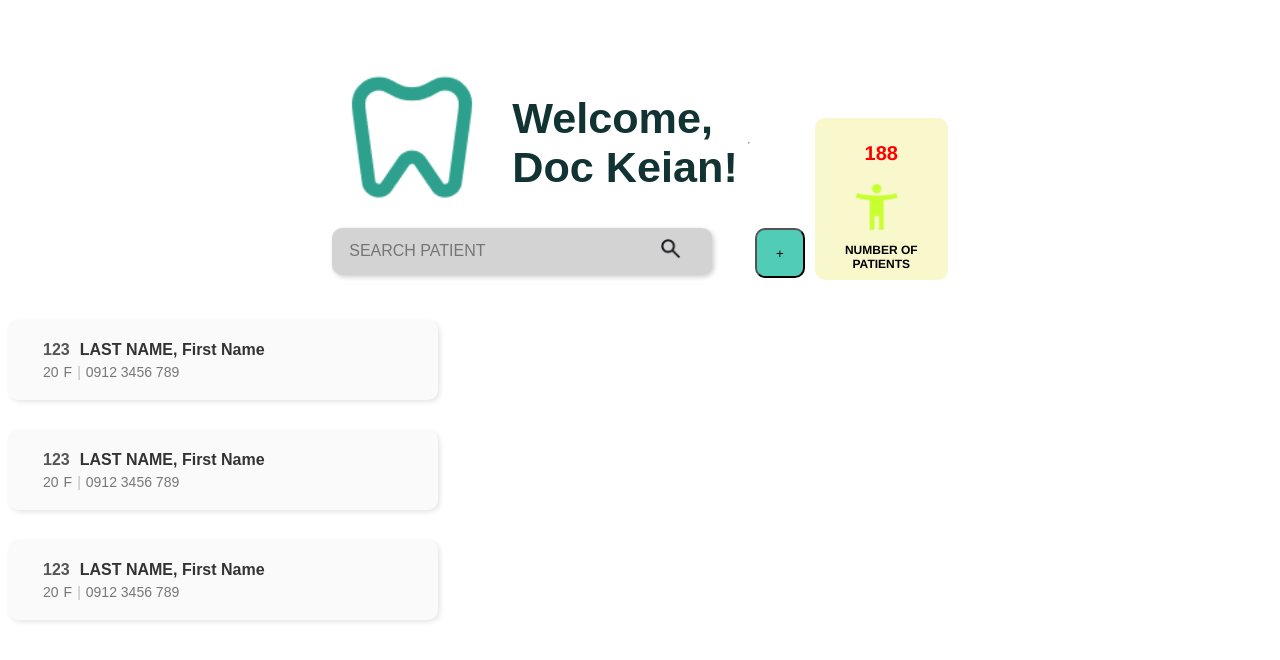
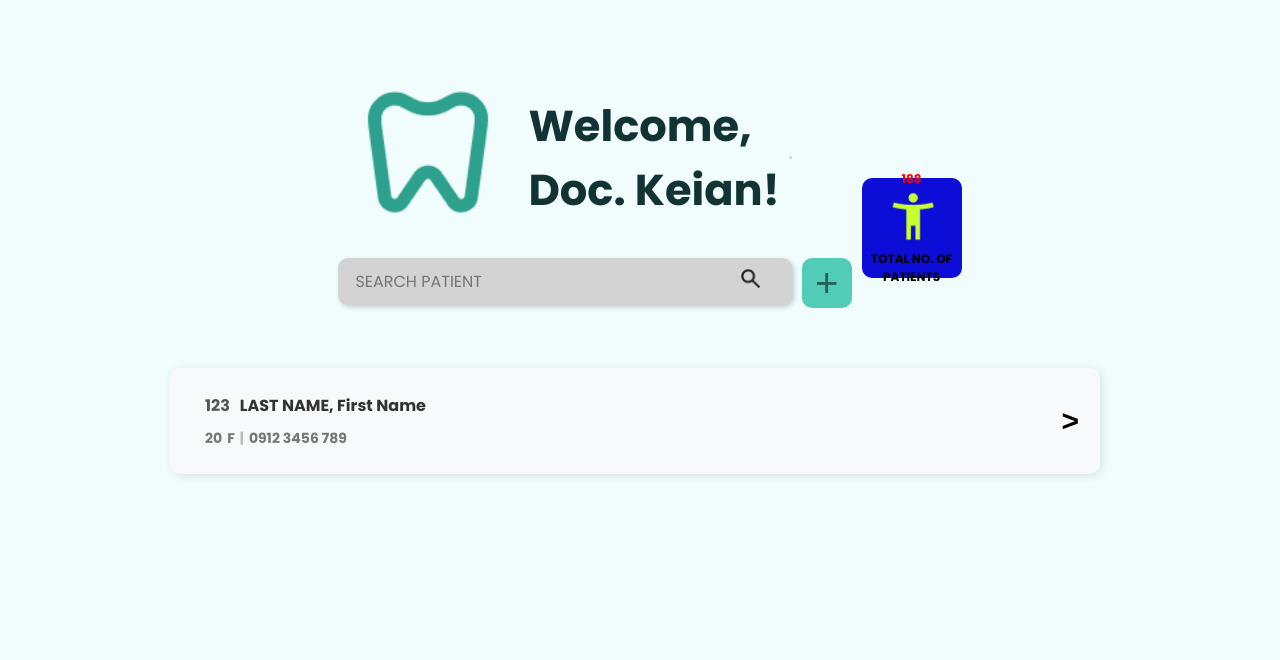
Before and after one commit to sophianyap/im, a plain HTML site: page homepage.html in a window 1280 px wide. Drawn offline with Linux system fonts and the light colour scheme.

Commit message:
changes on home page and patient info added

```diff
--- a/homepage.html
+++ b/homepage.html
@@ -3,6 +3,8 @@
 <head>
     <meta name="viewport" content="width=device-width, initial-scale=1.0">
     <link rel="stylesheet" href="styles.css">
+    <link href="https://fonts.googleapis.com/css2?family=Poppins:wght@400;700&display=swap" rel="stylesheet">
+
     <title>Dental Clinic</title>
 </head>
 <body>
@@ -14,7 +16,7 @@
             <section id="home">
                 <div class="title-area">
                     <img src="assets/dentistry.png" alt="Dentistry Logo">
-                    <h1 id="home-name">Welcome, <br>Doc Keian!</h1>
+                    <h1 id="home-name">Welcome, <br>Doc. Keian!</h1>
                     <hr>
 
                 </div>
@@ -32,9 +34,11 @@
                 +
             </button>
             <div class="number-of-patients">
-                <h1 id="patient-number" style="color: red; font-size: 20px;">188</h1>
+                <div class="inside-np">
+                    <div style="color:red">188</div>
                     <img id="patients" src="assets\accessibility_new.png">
-                <h1 id="patient-number">NUMBER OF PATIENTS</h1>
+                    <div id="patient-number">TOTAL NO. OF PATIENTS</div>
+                </div>
 
             </div>
         </div>
@@ -43,9 +47,11 @@
     <div class="patient-container">
         <div class="patient-card">
             <div class="patient-info">
+                <div class="first-line">
                     <div class="patient-id">123</div>
                     <div class="patient-name">LAST NAME, First Name</div>
                 </div>
+
                 <div class="patient-details">
                     <span class="patient-age">20</span>
                     <span class="patient-gender">F</span>
@@ -53,30 +59,16 @@
                     <span class="patient-contact">0912 3456 789</span>
                 </div>
             </div>
-        <div class="patient-card">
-            <div class="patient-info">
-                <div class="patient-id">123</div>
-                <div class="patient-name">LAST NAME, First Name</div>
+            <a href="patientInfo.html">
+                <div class="arrow">
+                    <button style="font-weight: bold;">>            </button>
                 </div>
-            <div class="patient-details">
-                <span class="patient-age">20</span>
-                <span class="patient-gender">F</span>
-                <span class="divider">|</span>
-                <span class="patient-contact">0912 3456 789</span>
+            </a>
+
         </div>
-        </div>
-        <div class="patient-card">
-            <div class="patient-info">
-                <div class="patient-id">123</div>
-                <div class="patient-name">LAST NAME, First Name</div>
-            </div>
-            <div class="patient-details">
-                <span class="patient-age">20</span>
-                <span class="patient-gender">F</span>
-                <span class="divider">|</span>
-                <span class="patient-contact">0912 3456 789</span>
-            </div>
-        </div>
+
+
+
     </div>
 
 
--- a/styles.css
+++ b/styles.css
@@ -1,29 +1,36 @@
+body{
+    background-color: #f1fcfc;
+}
 .page-container{
     display: flex;
     flex-direction: row;
+    font-family: 'Poppins', sans-serif;
+
 
 }
 .title-container {
+    margin-left: 20px;
+
     display: flex;
-
     padding-top: 50px;
     display: flex;
     height: auto;
     width: 100%;
     display: flex;
     justify-content: center;
+    margin-bottom: 60px;
 }
 
 
 
 .title-area {
+    margin-left: 10px;
     display: flex;
     align-items: center;
     gap: 10px;
-    font-family: Arial, Helvetica, sans-serif;
     font-weight: bold;
     color: rgb(18, 51, 51);
-    font-size: clamp(1rem, 2vw, 2rem);
+    font-size: clamp(1rem, 1vw, 1rem);
 }
 
 img {
@@ -36,15 +43,15 @@ img {
     font-size: clamp(1rem, 9vw, 2.7rem);
 }
 .search-box {
+    font-family: 'Poppins', sans-serif;
     left: 10px;
-    font-family: Arial, Helvetica, sans-serif;
     font-size: clamp(1rem, 1vw, 1rem);
     display: flex;
     align-items: center;
     background: #d3d3d3;
     border-radius: 10px;
     padding: 10px 15px;
-    width: 350px;
+    max-width: 600px;
     box-shadow: 2px 2px 5px rgba(0, 0, 0, 0.2);
 }
 
@@ -54,26 +61,49 @@ img {
     margin-right: 10px;
 }
 .search-box input {
+
+    font-family: 'Poppins', sans-serif;
     border: none;
     background: transparent;
     outline: none;
     flex: 1;
     font-size: 16px;
     color: #888;
+
+
+}
+
+#search-box:hover{
+    background-color: #51CCB7;
 }
 
 .search-box button {
+
     background: transparent;
     border: none;
     cursor: pointer;
     font-size: 18px;
     color: #333;
 }
+#patients {
+    width: 56.6px;
+    margin-left: 13px;
 
-#patients{
-    width: 56.6px;
-    height: auto;
-    margin-right: 10px;
+}
+
+.insidenp {
+
+    background: #fffde7;
+    border-radius: 15px;
+    box-shadow: 2px 2px 10px rgba(0, 0, 0, 0.1);
+    text-align: center;
+    display: flex;
+    flex-direction: column;
+    align-items: center;
+    justify-content: center;
+    padding-bottom: 19px;
+
+    padding: 5px;
 }
 
 .number-of-patients {
@@ -83,89 +113,115 @@ img {
     justify-content: center;
     align-items: center;
     border-radius: 10px;
-    width: 113px;
-    height: 132px;
-    background-color: #F9F7CC;
-    padding-top: 20px;
-    padding-left: 10px;
-    padding-right: 10px;
-    padding-bottom: 10px;
-    margin-top: 60px;
-    margin-left: 10px;
+    width: 90px;
+    height: 90px;
+    background-color: #0d0dd8;
+    padding: 5px;
+    margin-left:10px;
+    margin-top:120px;
     text-align: center;
+    font-family: 'Poppins', sans-serif;
+    font-size: 12px;
+    font-weight: bold;
+    color: black;
+    text-align: center;
+
 }
 
-#patient-number{
-    font-size: 12px;
-    font-family: 'Franklin Gothic Medium', 'Arial Narrow', Arial, sans-serif;
+.patient-number {
 
 }
 
 
+
+
 #add-button{
+    margin-top: 60px;
+    border: none;
+    background: none;
     padding: 0px;
     border-radius: 10px;
     background-color: #51CCB7;
     height:50px;
     width:50px;
-    margin-left:5px;
-    margin-top:170px;
+    margin-left:10px;
+    margin-top:200px;
+    font-size: 40px;
+    color: #296158;
 }
 
 #add-button:hover {
-    background-color:  #2b6158;
+    background-color:  #62e9d0;
     cursor: pointer;
+    color: #ffffff;
+
+    transition: ease-in-out, 0.5s;
 }
-.patient-container{
 
+.patient-container {
+    padding-right: 40px;
+    flex-direction: column;
     display: flex;
-    flex-direction: column;
-    justify-content: flex-start;
-    width: 100%;
-    margin-top: 20px;
-
-    display: flex;
-
-
-    width: 100%;
-    padding-top: 20px;
-    background-color: white;
-    gap: 10px;
-    height: auto;
+    justify-content: center;
+    width: 80%;
+    margin: 0 auto;
+    max-width: 900px;
 
 }
 
 .patient-card {
-    flex-direction: column;
-    justify-content: center;
-    align-items: flex-start;
-    height: 50px;
-    font-family:Arial, Helvetica, sans-serif;
+    font-family: 'Poppins', sans-serif;
+    margin-bottom: 20px;
     display: flex;
-    text-align: left;
-    flex-direction: column;
-    background: #FAFAFA;
+    align-items: center;
+    justify-content: space-between;
+    background: #f8f9fa;
     padding: 15px;
     border-radius: 10px;
-    box-shadow: 2px 2px 5px rgba(0, 4, 4, 0.1);
-    width: 80%;
-    max-width:400px;
-    margin-bottom: 20px;
+    box-shadow: 2px 2px 10px rgba(0, 0, 0, 0.1);
+    width: 100%;
+    position: relative;
+}
+
+.arrow {
+
+    position: absolute;
+    top: 50%;
+    right: 15px;
+    transform: translateY(-50%);
+}
+
+.arrow button {
+    font-size: 54px;
+    border: none;
+    background: none;
+    font-size: 30px;
+    font-weight: bold;
+    cursor: pointer;
+    color: black;
+    transition: color 0.3s ease-in-out;
+}
+
+.arrow button:hover {
+    color: rgb(0, 4, 255);
 }
 
 
 .patient-card:hover{
-    background: #dad8d8;
+    background-color: #51CCB7;
     transition: 0.5s;
+
 }
 .patient-info {
-
+    flex-direction: column;
+    padding-top: 10px;
     padding-left: 20px;
     display: flex;
-
+    flex-grow: 1;
     gap: 10px;
     font-weight: bold;
     color: #555;
+
 }
 
 .patient-id {
@@ -173,18 +229,24 @@ img {
 }
 
 .patient-name {
+    padding-left: 10px;
     font-size: 16px;
     color: #333;
 }
 
+.first-line{
+    display:flex;
+    flex-direction: row;
+
+}
+
 .patient-details {
-    padding-left: 20px;
     display: flex;
     align-items: center;
     gap: 5px;
     font-size: 14px;
     color: #777;
-    margin-top: 5px;
+    padding-bottom: 10px;
 }
 
 .divider {
```
Also changed, not shown: patientInfo.html (added, +9 -0 lines), assets/arrow_forward_ios.png (added), assets/more_vert.png (added). Lines whose indentation alone changed are shown as unchanged.
